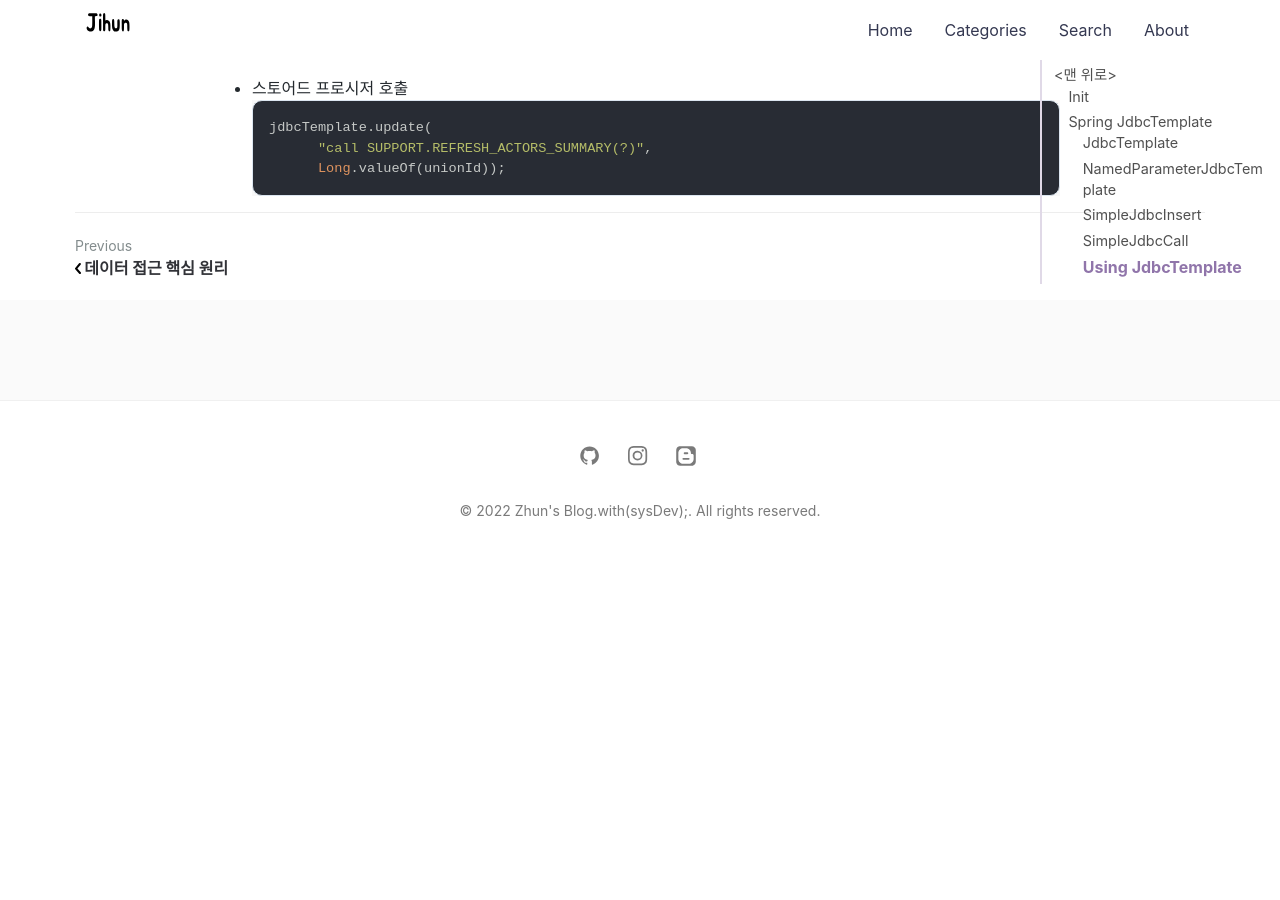
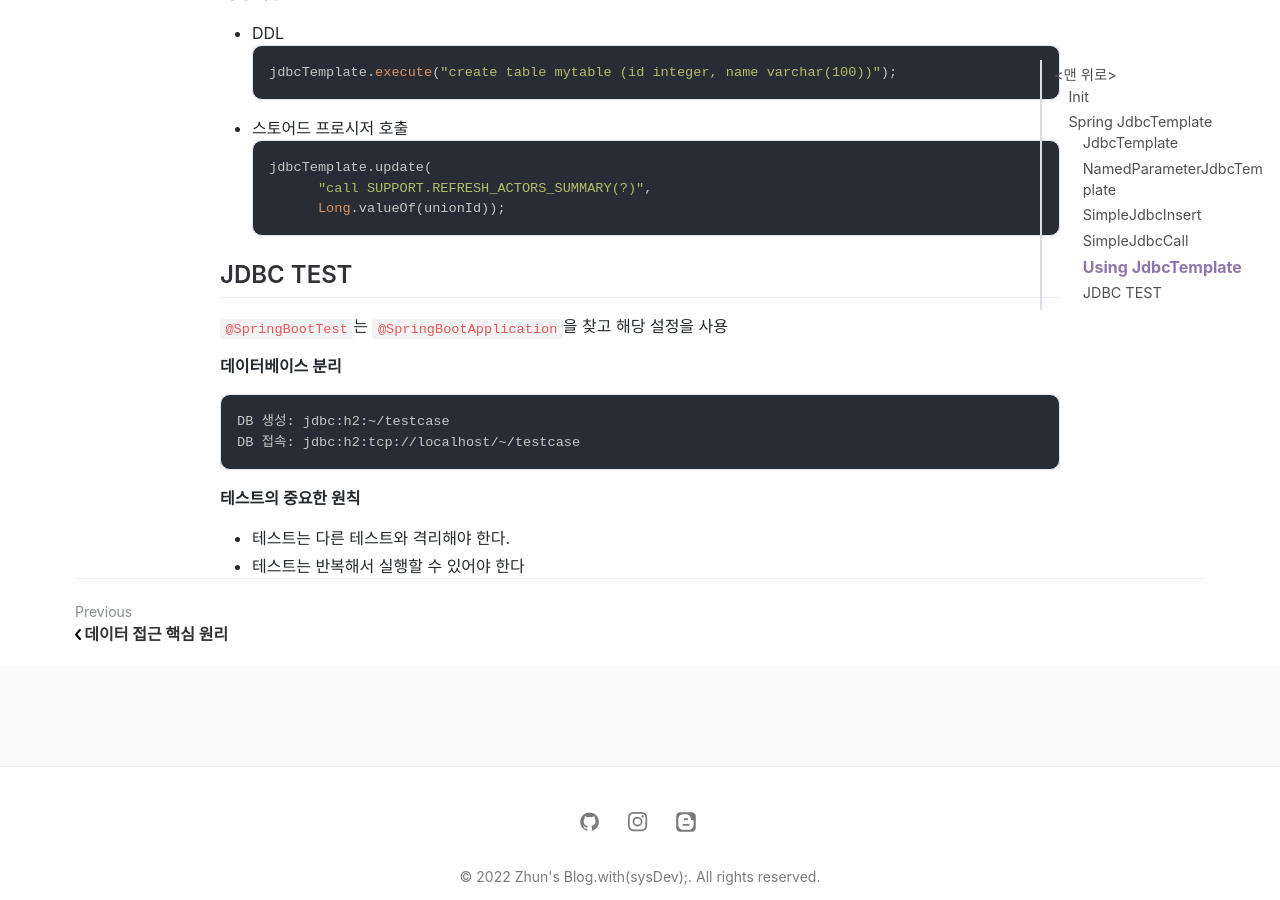
Before and after one commit to jihunparkme/jihunparkme.github.io, a Jekyll site: the page built from _posts/2022-08-08-Spring-DB-Part2.md, in a window 1280 px wide and 900 px high, scrolled down 5724 px. Built offline with Jekyll 4.4.1, drawn with Linux system fonts in a browser that asks for light colours; nearby versions of some CDN libraries; comment, search, counter and statistics services are not loaded; before the commit the page ends 6290 px from its top, so only the background shows below that; some of the changed text lies outside the part shown.

Commit message:
[Jdbc TEST] 테스트 데이터베이스 분리

````diff
--- a/_posts/2022-08-08-Spring-DB-Part2.md
+++ b/_posts/2022-08-08-Spring-DB-Part2.md
@@ -45,6 +45,8 @@ featured-img: spring-db-part-2
   - 비즈니스 환경은 언젠가 변한다..
 
 # Spring JdbcTemplate
+
+간단하고 실용적인 방법
 
 **장점**
 - 설정이 편리
@@ -252,3 +254,18 @@ jdbcTemplate.update(
 		"call SUPPORT.REFRESH_ACTORS_SUMMARY(?)",
 		Long.valueOf(unionId));
 ```
+
+## JDBC TEST
+
+`@SpringBootTest`는 `@SpringBootApplication`을 찾고 해당 설정을 사용
+
+**데이터베이스 분리**
+```text
+DB 생성: jdbc:h2:~/testcase
+DB 접속: jdbc:h2:tcp://localhost/~/testcase
+```
+
+**테스트의 중요한 원칙**
+
+- 테스트는 다른 테스트와 격리해야 한다.
+- 테스트는 반복해서 실행할 수 있어야 한다
````
